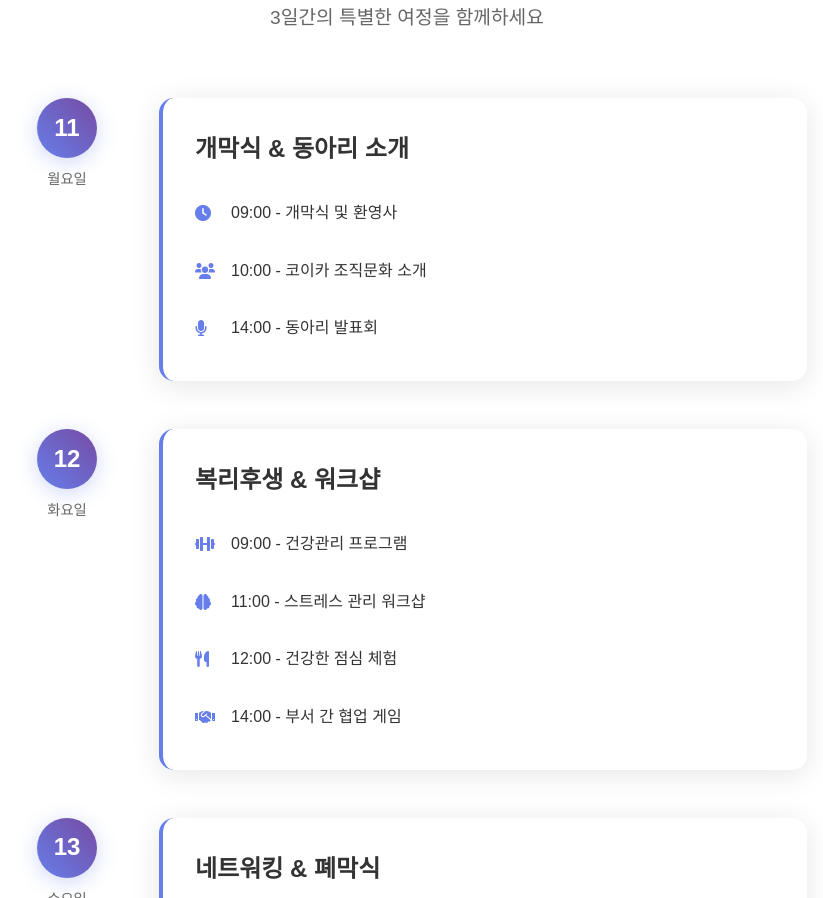
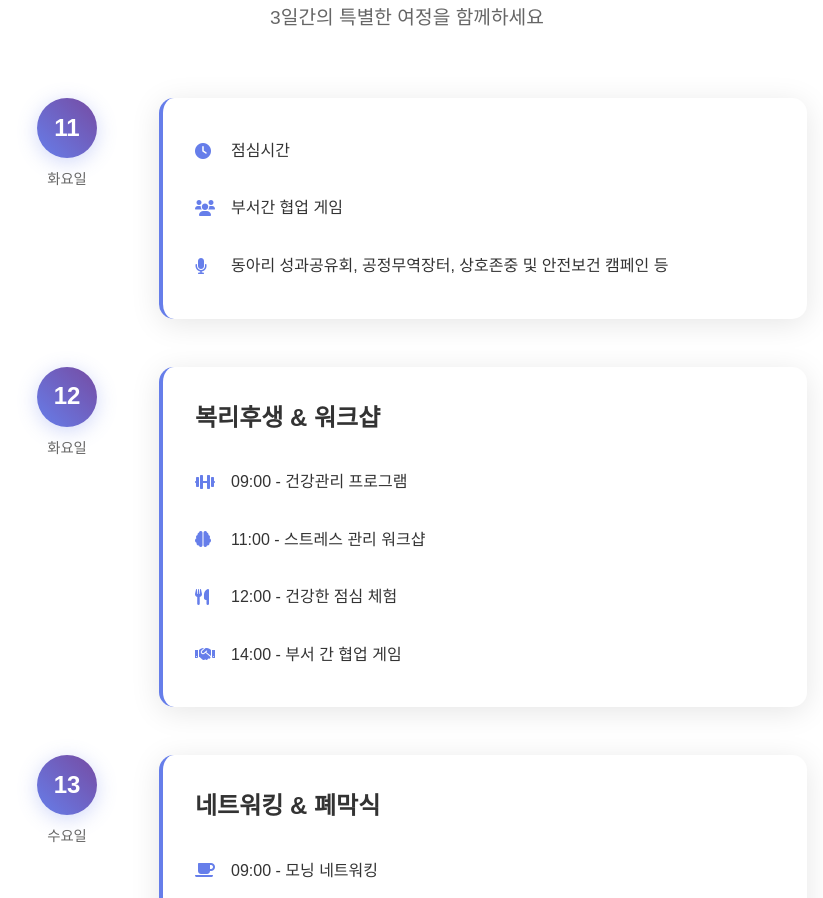
Before and after one commit to gyeo951010-lab/festival, a plain HTML site: page index.html in a window 1280 px wide. Shown: the part 1612-2510 px from the top of the page, without its empty margins (233-1056 px from the left). Drawn offline with Linux system fonts and the light colour scheme; a web font is replaced by a local one.

Commit message:
11.화 프로그램 변경

```diff
--- a/index.html
+++ b/index.html
@@ -109,22 +109,23 @@
                 <div class="timeline-item">
                     <div class="timeline-date">
                         <div class="date-circle">11</div>
-                        <span>월요일</span>
+                        <span>화요일</span>
                     </div>
                     <div class="timeline-content">
-                        <h3>개막식 & 동아리 소개</h3>
+
                         <div class="timeline-details">
                             <div class="detail-item">
                                 <i class="fas fa-clock"></i>
-                                <span>09:00 - 개막식 및 환영사</span>
+                                <span>점심시간 </span>
+
                             </div>
                             <div class="detail-item">
                                 <i class="fas fa-users"></i>
-                                <span>10:00 - 코이카 조직문화 소개</span>
+                                <span>부서간 협업 게임</span>
                             </div>
                             <div class="detail-item">
                                 <i class="fas fa-microphone"></i>
-                                <span>14:00 - 동아리 발표회</span>
+                                <span>동아리 성과공유회, 공정무역장터, 상호존중 및 안전보건 캠페인 등</span>
                             </div>
                         </div>
                     </div>
```
